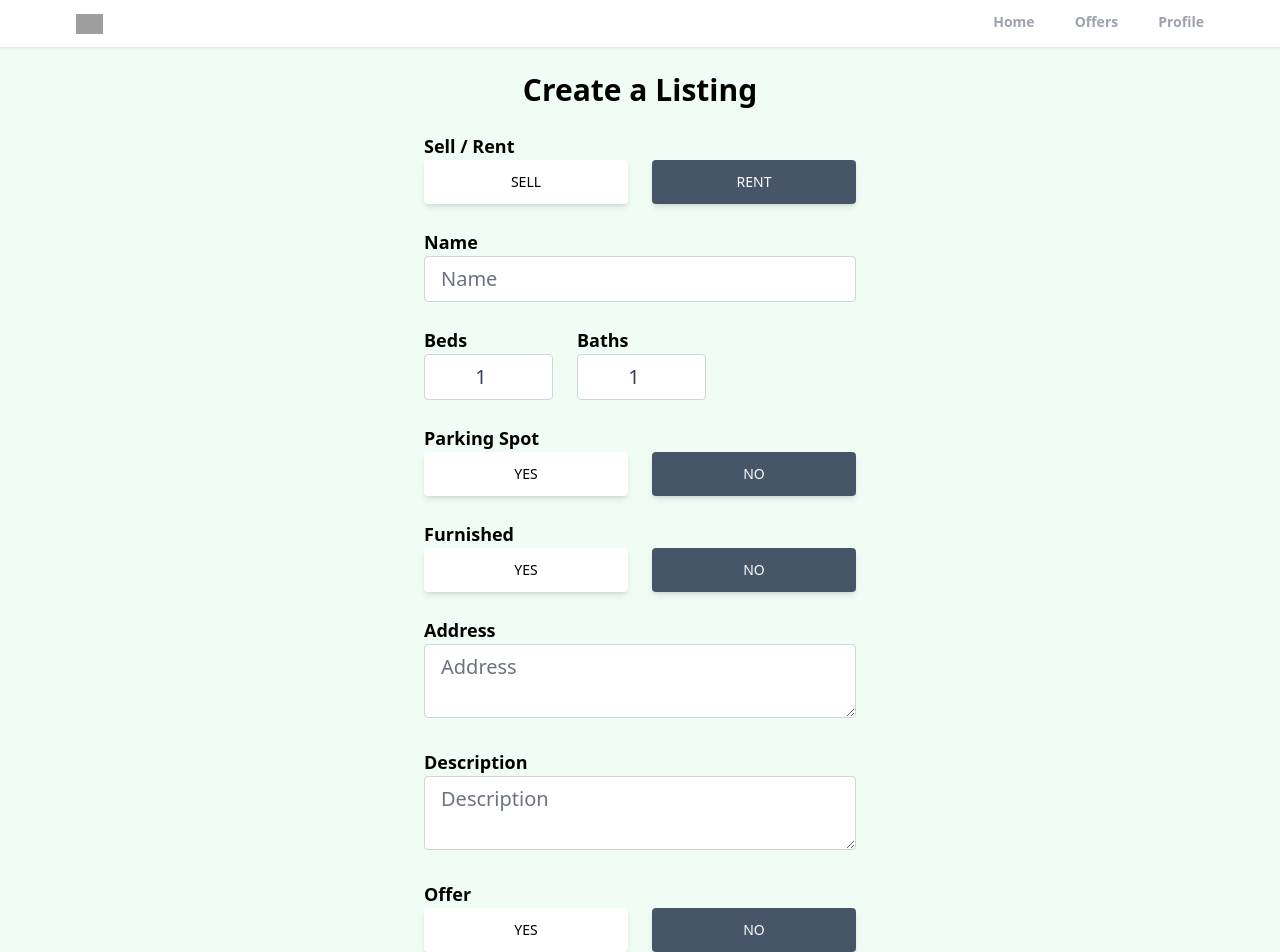
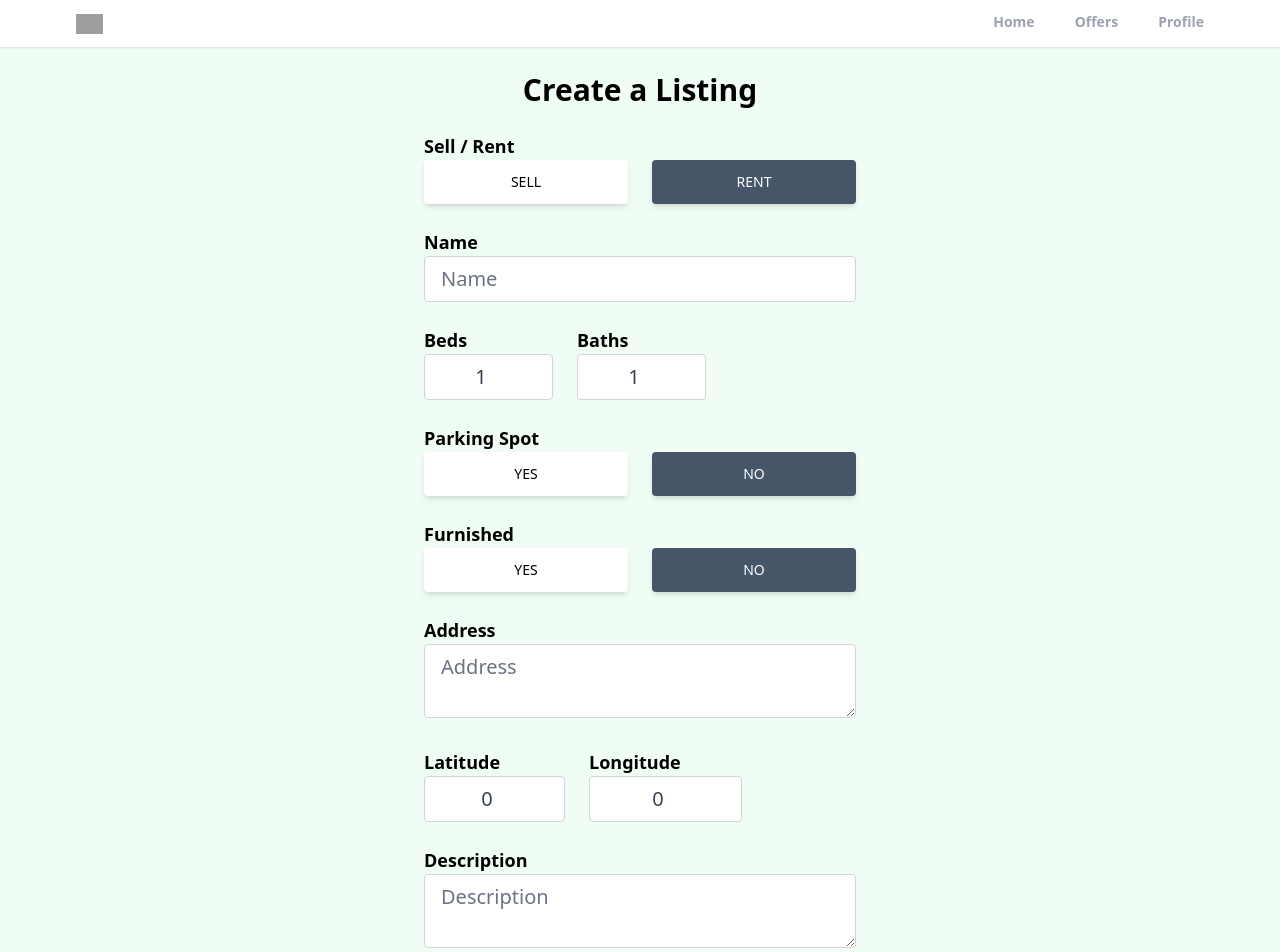
Before and after one commit to anikaaagarwal/realtor-app, a React (Create React App) app: page /create-listing in a window 1280 px wide. Shown: the top 952 px of the page. Built offline with nearby package versions, Linux system fonts and the light colour scheme; no server answers; sample sign-in values are in the browser's storage; grey boxes are pictures that could not be loaded.

Commit message:
Add functionality including onChange and onSubmit function to the  create listing page.

```diff
--- a/package.json
+++ b/package.json
@@ -14,6 +14,7 @@
     "react-router-dom": "^6.11.2",
     "react-scripts": "5.0.1",
     "react-toastify": "^9.1.3",
+    "uuid": "^9.0.0",
     "web-vitals": "^2.1.4"
   },
   "scripts": {
--- a/src/App.js
+++ b/src/App.js
@@ -34,9 +34,13 @@ function App() {
         Route path = "/offers"
         element = { < Offers / > }
         /> <
+        Route path = '/create-listing'
+        element = { < PrivateRoute / > } >
+        <
         Route path = "/create-listing"
         element = { < CreateListing / > }
         /> <
+        /Route> <
         Route path = "/sign-in"
         element = { < SignIn / > }
         /> <
--- a/src/pages/CreateListing.jsx
+++ b/src/pages/CreateListing.jsx
@@ -1,6 +1,18 @@
 import React, { useState } from 'react'
+import Spinner from '../components/Spinner';
+import { toast } from 'react-toastify';
+import { useNavigate } from 'react-router-dom';
+import {getStorage,ref,uploadBytesResumable,getDownloadURL} from "firebase/storage";
+import { getAuth } from "firebase/auth";
+import { v4 as uuidv4 } from "uuid";
+import { addDoc, collection, serverTimestamp } from "firebase/firestore";
+import { db } from "../firebase";
 
 export default function CreateListing() {
+    const navigate = useNavigate();
+    const auth = getAuth();
+    const [geolocationEnabled, setGeolocationEnabled] = useState(false);
+    const [loading, setLoading] = useState(false);
     const [formData, setFormData] = useState({
         type: 'rent',
         name: '',
@@ -13,14 +25,139 @@ export default function CreateListing() {
         offer: false,
         regularPrice: 0,
         discountedPrice : 0,
+        latitude: 0,
+        longitude: 0,
+        images: {}
+    });
+    const {type, name, bedrooms, bathrooms, parking, furnished, address, description, offer, regularPrice, discountedPrice, latitude, longitude, images } = formData;
+    function onChange(e) {
+    let boolean = null;
+    if (e.target.value === "true") {
+      boolean = true;
+    }
+    if (e.target.value === "false") {
+      boolean = false;
+    }
+    // Files
+    if (e.target.files) {
+      setFormData((prevState) => ({
+        ...prevState,
+        images: e.target.files,
+      }));
+    }
+    // Text/Boolean/Number
+    if (!e.target.files) {
+      setFormData((prevState) => ({
+        ...prevState,
+        [e.target.id]: boolean ?? e.target.value,
+      }));
+    }
+  }
+  async function onSubmit(e) {
+    e.preventDefault();
+    setLoading(true);
+    if (+discountedPrice >= +regularPrice) {
+      setLoading(false);
+      toast.error("Discounted price needs to be less than regular price");
+      return;
+    }
+    if (images.length > 6) {
+      setLoading(false);
+      toast.error("maximum 6 images are allowed");
+      return;
+    }
+    let geolocation = {};
+    let location;
+    if (geolocationEnabled) {
+      const response = await fetch(
+        `https://maps.googleapis.com/maps/api/geocode/json?address=${address}&key=${process.env.REACT_APP_GEOCODE_API_KEY}`
+      );
+      const data = await response.json();
+      console.log(data);
+      geolocation.lat = data.results[0]?.geometry.location.lat ?? 0;
+      geolocation.lng = data.results[0]?.geometry.location.lng ?? 0;
 
+      location = data.status === "ZERO_RESULTS" && undefined;
+
+      if (location === undefined) {
+        setLoading(false);
+        toast.error("please enter a correct address");
+        return;
+      }
+    } else {
+      geolocation.lat = latitude;
+      geolocation.lng = longitude;
+    }
+
+    async function storeImage(image) {
+      return new Promise((resolve, reject) => {
+        const storage = getStorage();
+        const filename = `${auth.currentUser.uid}-${image.name}-${uuidv4()}`;
+        const storageRef = ref(storage, filename);
+        const uploadTask = uploadBytesResumable(storageRef, image);
+        uploadTask.on(
+          "state_changed",
+          (snapshot) => {
+            // Observe state change events such as progress, pause, and resume
+            // Get task progress, including the number of bytes uploaded and the total number of bytes to be uploaded
+            const progress =
+              (snapshot.bytesTransferred / snapshot.totalBytes) * 100;
+            console.log("Upload is " + progress + "% done");
+            switch (snapshot.state){
+              case "paused":
+                console.log("Upload is paused");
+                break;
+              case "running":
+                console.log("Upload is running");
+                break;
+            }
+          },
+          (error) => {
+            // Handle unsuccessful uploads
+            reject(error);
+          },
+          () => {
+            // Handle successful uploads on complete
+            // For instance, get the download URL: https://firebasestorage.googleapis.com/...
+            getDownloadURL(uploadTask.snapshot.ref).then((downloadURL) => {
+              resolve(downloadURL);
+            });
+          }
+        );
+      });
+    }
+
+    const imgUrls = await Promise.all(
+      [...images].map((image) => storeImage(image))
+    ).catch((error) => {
+      setLoading(false);
+      toast.error("Images not uploaded");
+      return;
     });
-    const {type, name, bedrooms, bathrooms, parking, furnished, address, description, offer, regularPrice, discountedPrice } = formData;
-    function onChange(){}
+
+    const formDataCopy = {
+      ...formData,
+      imgUrls,
+      geolocation,
+      timestamp: serverTimestamp(),
+    };
+    delete formDataCopy.images;
+    !formDataCopy.offer && delete formDataCopy.discountedPrice;
+    delete formDataCopy.latitude;
+    delete formDataCopy.longitude;
+    const docRef = await addDoc(collection(db, "listings"), formDataCopy);
+    setLoading(false);
+    toast.success("Listing created");
+    navigate(`/category/${formDataCopy.type}/${docRef.id}`);
+  }
+
+  if (loading) {
+    return <Spinner />;
+  }
   return (
     <main className='max-w-md px-2 mx-auto '>
         <h1 className='text-3xl text-center mt-6 font-bold'>Create a Listing</h1>
-        <form>
+        <form onSubmit={onSubmit}>
             <p className='text-lg mt-6 font-semibold'>Sell / Rent</p>
             <div className='flex '>
                 <button type="button" id='type' value='sale' onClick ={onChange}
@@ -30,7 +167,7 @@ export default function CreateListing() {
                 ${ type === 'rent' ? 'bg-white text-black' : 'bg-slate-600 text-white'} `}>
                     Sell
                 </button>
-                <button type="button" id='type' value='sale' onClick ={onChange}
+                <button type="button" id='type' value='rent' onClick ={onChange}
                 className={`ml-3 px-7 py-3 font-medium text-sm uppercase shadow-md rounded
                 hover:shadow-lg focus:shadow-lg active:shadow-lg transition duration-150
                 ease-in-out w-full
@@ -110,6 +247,27 @@ export default function CreateListing() {
             border-gray-300 rounded transition duration-150 ease-in-out focus:text-gray-700
             focus:bg-white focus:border-slate-600 mb-6 '/>
 
+             {!geolocationEnabled && (
+                <div className="flex space-x-6 justify-start mb-6">
+                    <div className="">
+                        <p className='text-lg font-semibold'>Latitude</p>
+                        <input type='number' id='latitude' value={latitude} onChange={onChange} required
+                        min='-90' max='90'
+                        className='w-full px-4 py-2 text-xl text-gray-700 bg-white border border-gray-300 rounded
+                        transition duration-150 ease-in-out focus:bg-white focus:text-gray-700
+                        focus:border-slate-600 text-center'/>
+                    </div>
+                    <div className="">
+                        <p className='text-lg font-semibold'>Longitude</p>
+                        <input type='number' id='longitude' value={longitude} onChange={onChange} required
+                        min='-180' max='180'
+                        className='w-full px-4 py-2 text-xl text-gray-700 bg-white border border-gray-300 rounded
+                        transition duration-150 ease-in-out focus:bg-white focus:text-gray-700
+                        focus:border-slate-600 text-center'/>
+                    </div>
+                </div>
+            )}
+
             <p className='text-lg font-semibold'>Description</p>
             <textarea type='text' id='description' value ={description} onChange={onChange}
             placeholder='Description' required
@@ -138,7 +296,7 @@ export default function CreateListing() {
                 <div className="">
                     <p className='text-lg font-semibold'>Regular Price</p>
                     <div className='flex w-full justify-center items-center space-x-6'>
-                        <input type='number' id='regularPrice'  value={regularPrice} onChange={onchange}
+                        <input type='number' id='regularPrice'  value={regularPrice} onChange={onChange}
                         min='50' max='400000000' required className='w-full px-4 py-2 text-xl
                         text-gray-700 bg-white border border-gray-300 rounded transition
                         duration-150 ease-in-out focus:text-gray-700 focus:bg-white
@@ -157,7 +315,7 @@ export default function CreateListing() {
                 <div className="">
                     <p className='text-lg font-semibold'>Discounted Price</p>
                     <div className='flex w-full justify-center items-center space-x-6'>
-                        <input type='number' id='discountedPrice'  value={discountedPrice} onChange={onchange}
+                        <input type='number' id='discountedPrice'  value={discountedPrice} onChange={onChange}
                         min='50' max='400000000' required={offer} className='w-full px-4 py-2 text-xl
                         text-gray-700 bg-white border border-gray-300 rounded transition
                         duration-150 ease-in-out focus:text-gray-700 focus:bg-white
```
Also changed, not shown: 1 other file (tests, documents, lock files or other folders).
